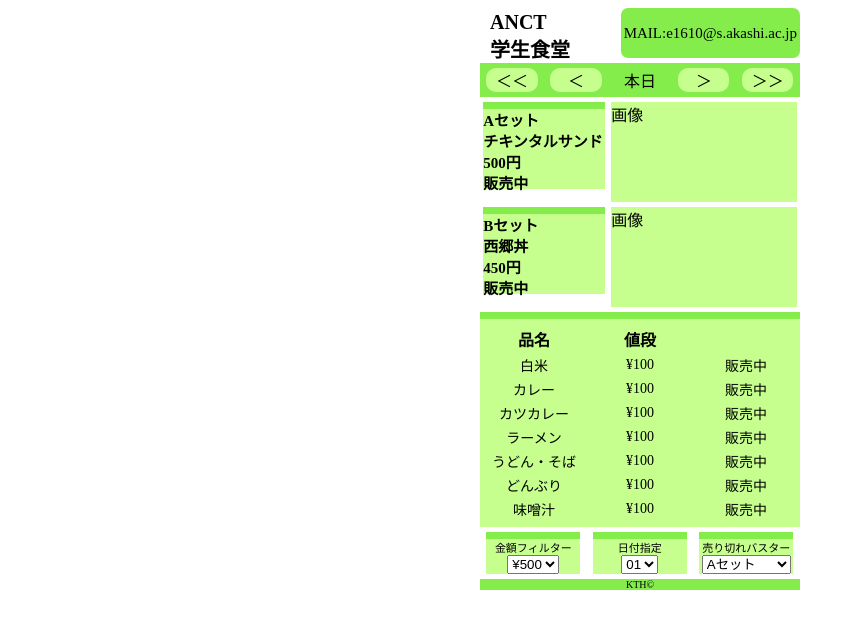
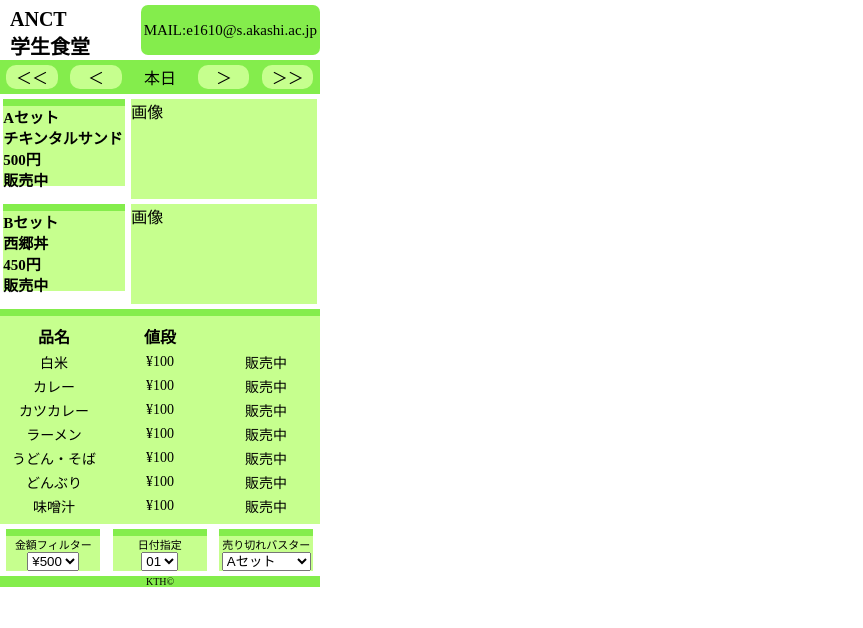
Before and after one commit to BlackLily13/anct_lunch, a plain HTML site: page index.html in a window 1280 px wide. Shown: the whole page, without its empty margins (0-863 px from the left). Drawn offline with Linux system fonts and the light colour scheme.

Commit message:
Update base.css

```diff
--- a/css/base.css
+++ b/css/base.css
@@ -9,8 +9,8 @@ html{
 }
 
 body{
-  margin-left: auto;
-  margin-right: auto;
+  padding: 0px;
+  margin: 0px;
   width: 320px;
   height: 100%;
 }
```
